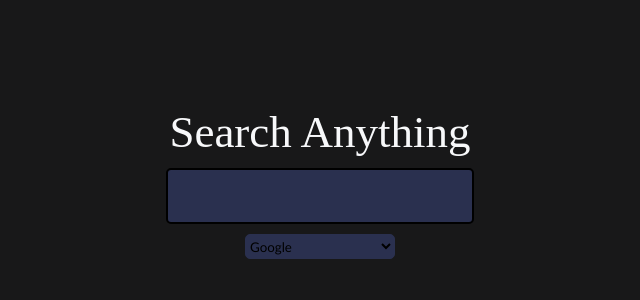
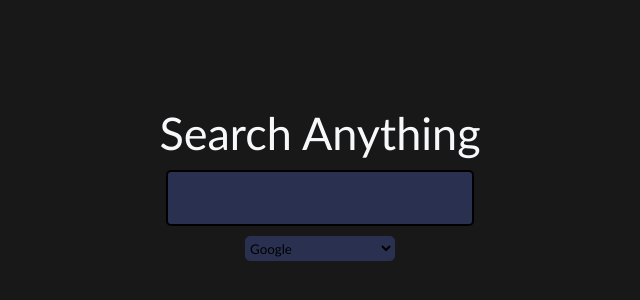
Before and after one commit to ACoderGuy1002/webbrowser, a website built with Vite: page vite-project/index.html in a window 1280 px wide. Shown: the part 144-444 px from the top of the page, without its empty margins (320-960 px from the left). Built offline with nearby package versions, Linux system fonts and the light colour scheme.

Commit message:
UpdatedTopText

```diff
--- a/vite-project/style.css
+++ b/vite-project/style.css
@@ -62,4 +62,5 @@ body {
 .text {
   color:#f7f8fa;
   font-size: 45px;
+  font-family: "Trebuchet MS", sans-serif;
 }
```
